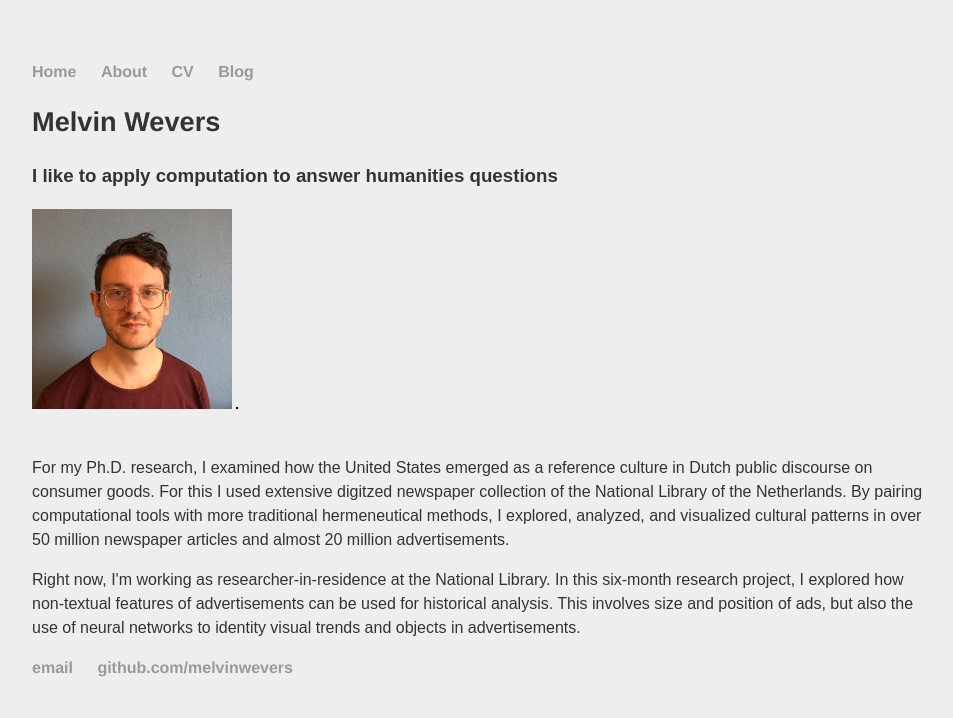
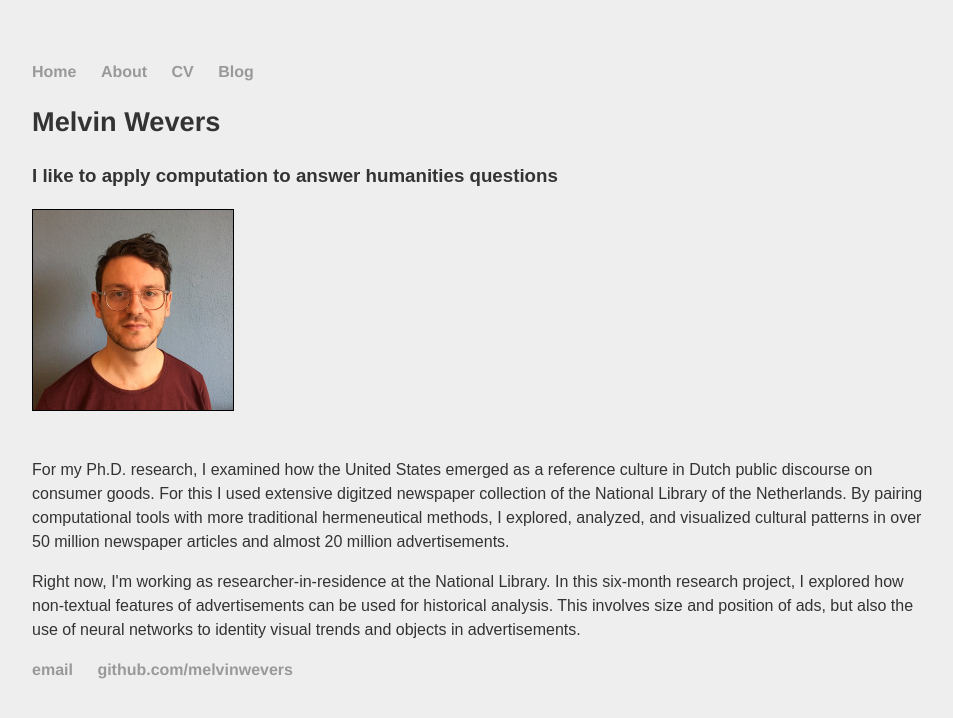
Before and after one commit to melvinwevers/backup-melvinwevers.github.io, a Jekyll site: the page built from index.html, in a window 1280 px wide. Shown: the top 718 px of the page, without its empty margins (160-1113 px from the left). Built offline with Jekyll 4.4.1, drawn with Linux system fonts in a browser that asks for light colours.

Commit message:
Update index.html

```diff
--- a/index.html
+++ b/index.html
@@ -5,8 +5,7 @@ title: Melvin Wevers
 <div class="blurb">
 	<h1>Melvin Wevers</h1>
 	<h3>I like to apply computation to answer humanities questions</h3>
-	<img src="images/photo.jpg" alt="hi" width = "200px" class="inline"/>
-	<img style="border:1px solid black">
+	<img src="images/photo.jpg" alt="hi" width = "200px" style="border:1px solid black" class="inline"/>
 	<br>
 	<br>
 	<p>For my Ph.D. research, I examined how the United States emerged as a reference culture in Dutch public discourse on consumer goods.
```
